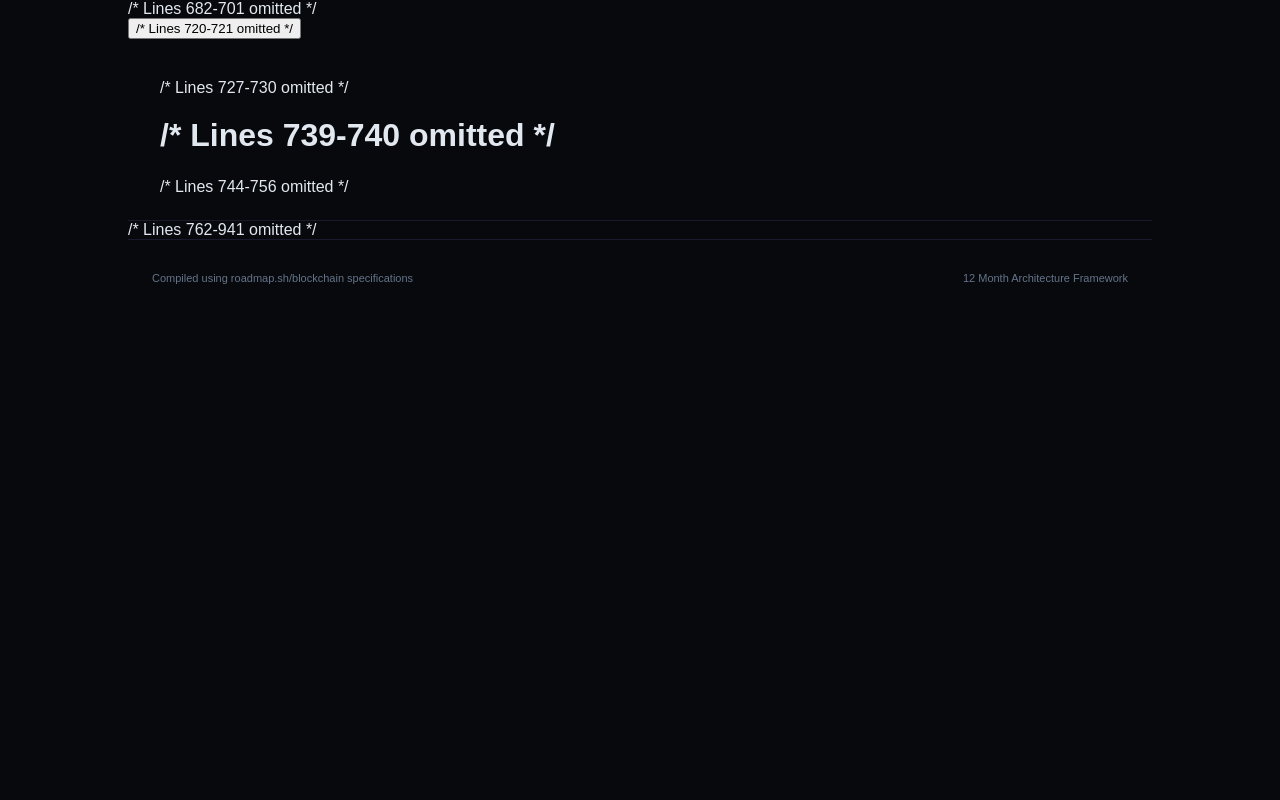
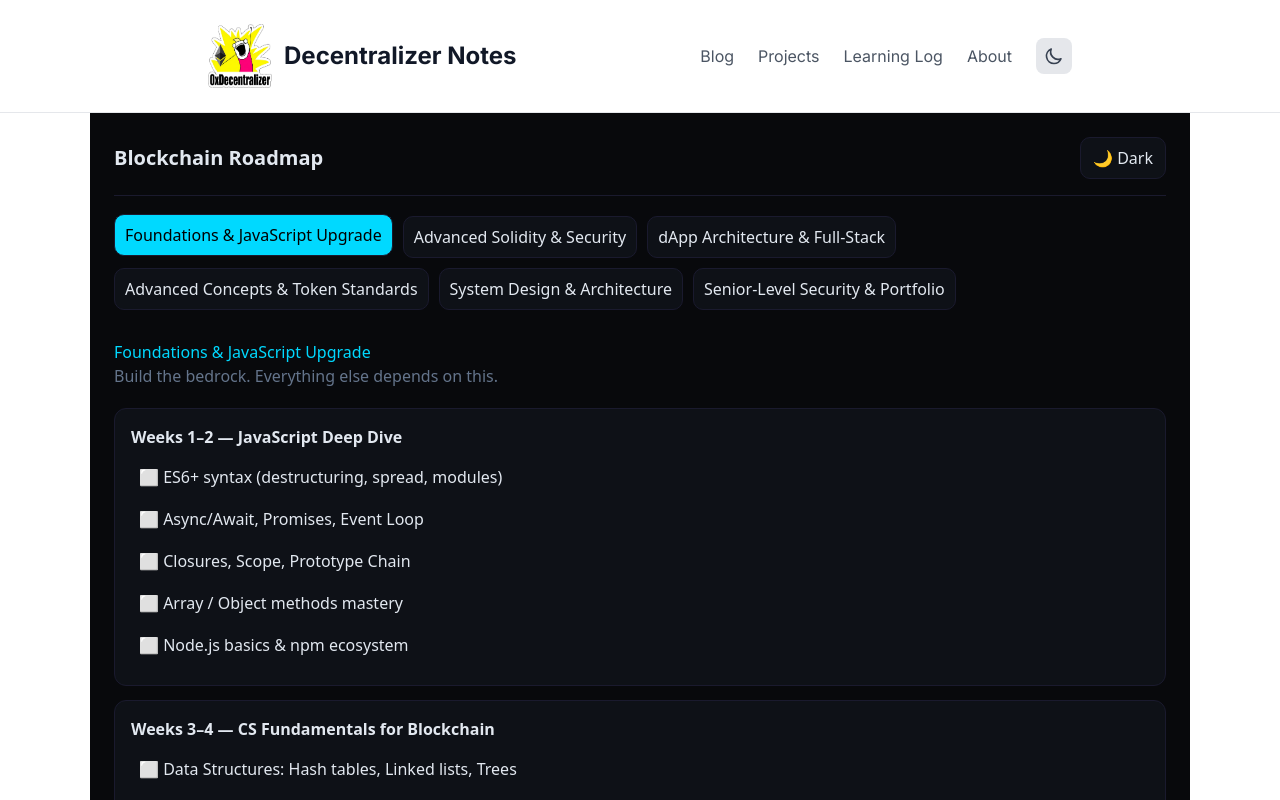
Before and after one commit to 0xDecentralizer/decentralizer-notes, a Next.js app: page /roadmap in a window 1280 px wide. Shown: the top 800 px of the page. Built offline with nearby package versions, Linux system fonts and the light colour scheme.

Commit message:
feat: implement blockchain roadmap page with interactive phases and progress tracking

```diff
--- a/app/roadmap/page.jsx
+++ /dev/null
@@ -1,6 +0,0 @@
-import { redirect } from 'next/navigation';
-
-export default function Page() {
-  redirect('/roadmap/index.html');
-  return null;
-}
--- a/public/roadmap/index.html
+++ b/app/roadmap/page.tsx
@@ -1,31 +1,6 @@
-<!DOCTYPE html>
-<html lang="en">
-<head>
-    <meta charset="UTF-8">
-    <meta name="viewport" content="width=device-width, initial-scale=1.0">
-    <title>Blockchain Developer - Senior Track</title>
+"use client";
 
-    <!-- بارگذاری ری‌اکت و رندرکننده آن -->
-    <script src="https://unpkg.com/react@18/umd/react.production.min.js" crossorigin></script>
-    <script src="https://unpkg.com/react-dom@18/umd/react-dom.production.min.js" crossorigin></script>
-
-    <!-- بارگذاری بابل برای ترجمه داینامیک JSX -->
-    <script src="https://unpkg.com/@babel/standalone/babel.min.js"></script>
-
-    <style>
-        body {
-            margin: 0;
-            padding: 0;
-            transition: background 0.3s cubic-bezier(0.4, 0, 0.2, 1);
-        }
-    </style>
-</head>
-<body>
-
-    <div id="root"></div>
-
-    <script type="text/babel">
-        const { useState, useEffect, useRef } = React;
+import { useEffect, useMemo, useState } from "react";
 
 const PHASES = [
           {
@@ -493,7 +468,6 @@
             milestone: "You have 6 deployed projects, an audit contest participation, and a technical blog. You can design, build, test, and ship production-grade protocol code.",
           },
         ];
-
 const PARALLEL_SKILLS = [
           { icon: "📐", title: "CS Fundamentals", items: ["Data structures & algorithms", "Cryptography basics", "Networking (TCP/IP)", "OS concepts"], when: "Month 1–2" },
           { icon: "🔧", title: "Dev Tools & Git", items: ["Git branch, rebase, cherry-pick", "GitHub Actions (CI/CD)", "VS Code advanced config", "Foundry, Hardhat mastery"], when: "Month 1+" },
@@ -502,7 +476,6 @@
           { icon: "🌐", title: "Community", items: ["Join ETHGlobal hackathons", "Follow Protocol Twitter", "Engage in governance forums", "Answer on StackExchange"], when: "Month 6+" },
           { icon: "🧠", title: "Economics & Game Theory", items: ["Tokenomics design basics", "Mechanism design reading", "MEV research", "Incentive alignment patterns"], when: "Month 8+" },
         ];
-
 const BOOKS = [
           { title: "Mastering Ethereum", author: "Andreas M. Antonopoulos", tag: "Essential" },
           { title: "Solidity Programming Essentials", author: "Ritesh Modi", tag: "Solidity" },
@@ -511,142 +484,237 @@
           { title: "Zero to One", author: "Peter Thiel", tag: "Product Thinking" },
         ];
 
-        const tagColors = { start: "#00D9FF", intermediate: "#A855F7", advanced: "#F59E0B", senior: "#FF6B6B" };
-        const tagLabels = { start: "Foundations", intermediate: "Intermediate", advanced: "Advanced", senior: "Senior" };
+/* =========================
+   TYPES HELPERS
+========================= */
+type ProgressMap = {
+  [phaseId: number]: {
+    completedTopics: string[];
+    completedWeeks: string[];
+  };
+};
 
-        function BlockchainRoadmap() {
+/* =========================
+   MAIN COMPONENT
+========================= */
+export default function RoadmapPage() {
   const [activePhase, setActivePhase] = useState(0);
-          const [activeWeek, setActiveWeek] = useState(0);
-          const [completedPhases, setCompletedPhases] = useState(new Set());
-          const [tab, setTab] = useState("roadmap");
-          const [expandedProject, setExpandedProject] = useState(null);
   const [isDark, setIsDark] = useState(true);
+  const [progress, setProgress] = useState<ProgressMap>({});
 
   const phase = PHASES[activePhase];
 
+  /* =========================
+     LOAD FROM LOCALSTORAGE
+  ========================= */
   useEffect(() => {
-            document.body.style.backgroundColor = isDark ? "#08090C" : "#F4F7FA";
+    const saved = localStorage.getItem("roadmap-progress");
+    if (saved) setProgress(JSON.parse(saved));
+  }, []);
+
+  /* =========================
+     AUTO SAVE
+  ========================= */
+  useEffect(() => {
+    localStorage.setItem("roadmap-progress", JSON.stringify(progress));
+  }, [progress]);
+
+  /* =========================
+     THEME SYNC
+  ========================= */
+  useEffect(() => {
+    const savedTheme = localStorage.getItem("roadmap-theme");
+    if (savedTheme) setIsDark(savedTheme === "dark");
+  }, []);
+
+  useEffect(() => {
+    localStorage.setItem("roadmap-theme", isDark ? "dark" : "light");
+    document.body.style.background = isDark ? "#08090C" : "#F4F7FA";
   }, [isDark]);
 
-          const toggleComplete = (id) => {
-            setCompletedPhases((prev) => {
-              const next = new Set(prev);
-              if (next.has(id)) next.delete(id);
-              else next.add(id);
-              return next;
+  /* =========================
+     HELPERS
+  ========================= */
+  const toggleTopic = (phaseId: number, topic: string) => {
+    setProgress((prev) => {
+      const p = prev[phaseId] || { completedTopics: [], completedWeeks: [] };
+
+      const exists = p.completedTopics.includes(topic);
+
+      const updated = {
+        ...prev,
+        [phaseId]: {
+          ...p,
+          completedTopics: exists
+            ? p.completedTopics.filter((t) => t !== topic)
+            : [...p.completedTopics, topic],
+        },
+      };
+
+      return updated;
     });
   };
 
-          // تطبیق هوشمند رنگ‌های فازها با تم لایت جهت کنتراست عالی
-          const getPhaseColor = (color) => {
-            if (isDark) return color;
-            if (color === "#00D9FF") return "#0284C7"; // Deep Sky Blue
-            if (color === "#A855F7") return "#7C3AED"; // Rich Violet
-            if (color === "#10B981") return "#059669"; // Emerald Green
-            if (color === "#F59E0B") return "#D97706"; // Amber Amber
-            if (color === "#EF4444") return "#DC2626"; // Crimson
-            if (color === "#FF6B6B") return "#E11D48"; // Rose Red
-            return color;
+  const getTopicDone = (phaseId: number, topic: string) => {
+    return progress[phaseId]?.completedTopics.includes(topic);
   };
 
-          // ساختار استایل‌های تم پریمیوم لایت (Nordic Cool) و دارک (Obsidian)
-          const t = {
+  const t = useMemo(
+    () => ({
       bg: isDark ? "#08090C" : "#F4F7FA",
+      card: isDark ? "#0E1117" : "#FFFFFF",
       text: isDark ? "#E2E8F0" : "#334155",
-            heading: isDark ? "#F8FAFC" : "#0F172A",
-            cardBg: isDark ? "#0E1117" : "#FFFFFF",
-            cardBgMuted: isDark ? "#121620" : "#EAF0F6",
+      muted: "#64748B",
       border: isDark ? "#1A1A2E" : "#E2E8F0",
-            borderMuted: isDark ? "#24243e" : "#CBD5E1",
-            mutedText: isDark ? "#64748B" : "#64748B",
-            navUnselected: isDark ? "#64748B" : "#64748B",
-            pillBg: isDark ? "rgba(255,255,255,0.04)" : "rgba(15,23,42,0.05)",
-            pillActiveBg: isDark ? "#1E293B" : "#FFFFFF",
-            shadow: isDark ? "none" : "0 4px 18px -4px rgba(15,23,42,0.06)",
-            navBlurBg: isDark ? "rgba(8, 9, 12, 0.8)" : "rgba(244, 247, 250, 0.8)"
-          };
+      accent: phase?.color || "#00D9FF",
+    }),
+    [isDark, phase]
+  );
 
-          const pColor = getPhaseColor(phase.color);
-
+  /* =========================
+     UI
+  ========================= */
   return (
-            <div style={{
-              fontFamily: "'Space Grotesk', 'IBM Plex Mono', sans-serif",
+    <div
+      style={{
+        fontFamily: "system-ui, sans-serif",
         background: t.bg,
         minHeight: "100vh",
         color: t.text,
-              maxWidth: 1024,
+        transition: "0.3s ease",
+        padding: 24,
+        maxWidth: 1100,
         margin: "0 auto",
-              padding: "0 0 100px 0",
-              transition: "all 0.3s ease",
-            }}>
-              <style>{` ... (omitted for brevity) ... `}</style>
+      }}
+    >
+      {/* HEADER */}
+      <div
+        style={{
+          display: "flex",
+          justifyContent: "space-between",
+          alignItems: "center",
+          borderBottom: "1px solid " + t.border,
+          paddingBottom: 16,
+        }}
+      >
+        <h1 style={{ fontSize: 20, fontWeight: 700 }}>
+          Blockchain Roadmap
+        </h1>
 
-              {/* STICKY USER-FRIENDLY NAVBAR */}
-              <div className="sticky-navbar">
-                <div className="segmented-control">
-                  /* Lines 682-701 omitted */
-                </div>
-
-                {/* دکمه تم جذاب و کپسولی */}
-                <button onClick={() => setIsDark(!isDark)} style={{
-                  /* Lines 705-718 omitted */
-                  transition: "all 0.2s"
-                }}>
-                  /* Lines 720-721 omitted */
+        <button
+          onClick={() => setIsDark(!isDark)}
+          style={{
+            padding: "8px 12px",
+            borderRadius: 10,
+            border: "1px solid " + t.border,
+            background: t.card,
+            color: t.text,
+            cursor: "pointer",
+          }}
+        >
+          {isDark ? "🌙 Dark" : "☀️ Light"}
         </button>
       </div>
 
-              {/* HERO HEADER */}
-              <div style={{ padding: "40px 32px 24px", borderBottom: "1px solid " + t.border }}>
-                <div style={{ display: "flex", alignItems: "center", gap: 12, marginBottom: 12 }}>
-                  /* Lines 727-730 omitted */
+      {/* PHASE SELECTOR */}
+      <div
+        style={{
+          display: "flex",
+          gap: 10,
+          flexWrap: "wrap",
+          marginTop: 20,
+        }}
+      >
+        {PHASES.map((p, i) => (
+          <button
+            key={p.id}
+            onClick={() => setActivePhase(i)}
+            style={{
+              padding: "8px 10px",
+              borderRadius: 10,
+              border: "1px solid " + t.border,
+              background: i === activePhase ? p.color : t.card,
+              color: i === activePhase ? "#000" : t.text,
+              cursor: "pointer",
+              transition: "0.2s",
+              transform: i === activePhase ? "translateY(-2px)" : "none",
+            }}
+          >
+            {p.title}
+          </button>
+        ))}
       </div>
-                <h1 style={{
-                  /* Lines 732-737 omitted */
-                  lineHeight: 1.1
-                }}>
-                  /* Lines 739-740 omitted */
-                </h1>
 
-                {/* Progress indicators */}
-                <div style={{ marginTop: 24 }}>
-                  /* Lines 744-756 omitted */
+      {/* PHASE CONTENT */}
+      <div style={{ marginTop: 30 }}>
+        <h2 style={{ color: phase.color }}>{phase.title}</h2>
+        <p style={{ color: t.muted }}>{phase.tagline}</p>
+
+        {/* WEEKS */}
+        <div style={{ marginTop: 20 }}>
+          {phase.weeks.map((week: any, i: number) => (
+            <div
+              key={i}
+              style={{
+                marginBottom: 14,
+                padding: 16,
+                borderRadius: 12,
+                border: "1px solid " + t.border,
+                background: t.card,
+                transition: "0.2s",
+              }}
+            >
+              <div style={{ fontWeight: 700, marginBottom: 6 }}>
+                {week.week} — {week.focus}
+              </div>
+
+              <div style={{ marginTop: 10 }}>
+                {week.topics.map((topic: string, j: number) => {
+                  const done = getTopicDone(phase.id, topic);
+
+                  return (
+                    <div
+                      key={j}
+                      onClick={() => toggleTopic(phase.id, topic)}
+                      style={{
+                        padding: "6px 8px",
+                        marginBottom: 6,
+                        borderRadius: 8,
+                        cursor: "pointer",
+                        background: done ? phase.color : "transparent",
+                        color: done ? "#000" : t.text,
+                        opacity: done ? 0.9 : 1,
+                        transition: "0.15s",
+                      }}
+                    >
+                      {done ? "✅ " : "⬜ "} {topic}
+                    </div>
+                  );
+                })}
               </div>
             </div>
-
-              {/* MAIN CONTENT AREA */}
-              {tab === "roadmap" && (
-                <div className="main-layout">
-/* Lines 762-941 omitted */
-                </div>
-              )}
-
-              {/* PARALLEL SKILLS TAB */}
-              {tab === "parallel skills" && (
-                <div style={{ padding: "32px 24px" }}>
-                  /* Lines 947-989 omitted */
-                </div>
-              )}
-
-              {/* READING LIST TAB */}
-              {tab === "reading list" && (
-                <div style={{ padding: "32px 24px" }}>
-                  /* Lines 995-1039 omitted */
-                </div>
-              )}
-
-              {/* CLEAN FOOTER */}
-              <div style={{ padding: "32px 24px 0", borderTop: "1px solid " + t.border, display: "flex", justifyContent: "space-between", fontSize: 11, color: t.mutedText }}>
-                <span>Compiled using roadmap.sh/blockchain specifications</span>
-                <span>12 Month Architecture Framework</span>
+          ))}
         </div>
 
+        {/* PROJECT */}
+        <div
+          style={{
+            marginTop: 30,
+            padding: 18,
+            borderRadius: 14,
+            border: "1px solid " + t.border,
+            background: t.card,
+          }}
+        >
+          <h3>{phase.project.name}</h3>
+          <p style={{ color: t.muted }}>{phase.project.description}</p>
+        </div>
+
+        {/* MILESTONE */}
+        <div style={{ marginTop: 20, color: t.muted }}>
+          <strong>Milestone:</strong> {phase.milestone}
+        </div>
+      </div>
     </div>
   );
 }
-
-        const root = ReactDOM.createRoot(document.getElementById('root'));
-        root.render(<BlockchainRoadmap />);
-    </script>
-</body>
-</html>
```
Lines whose indentation alone changed are shown as unchanged.
